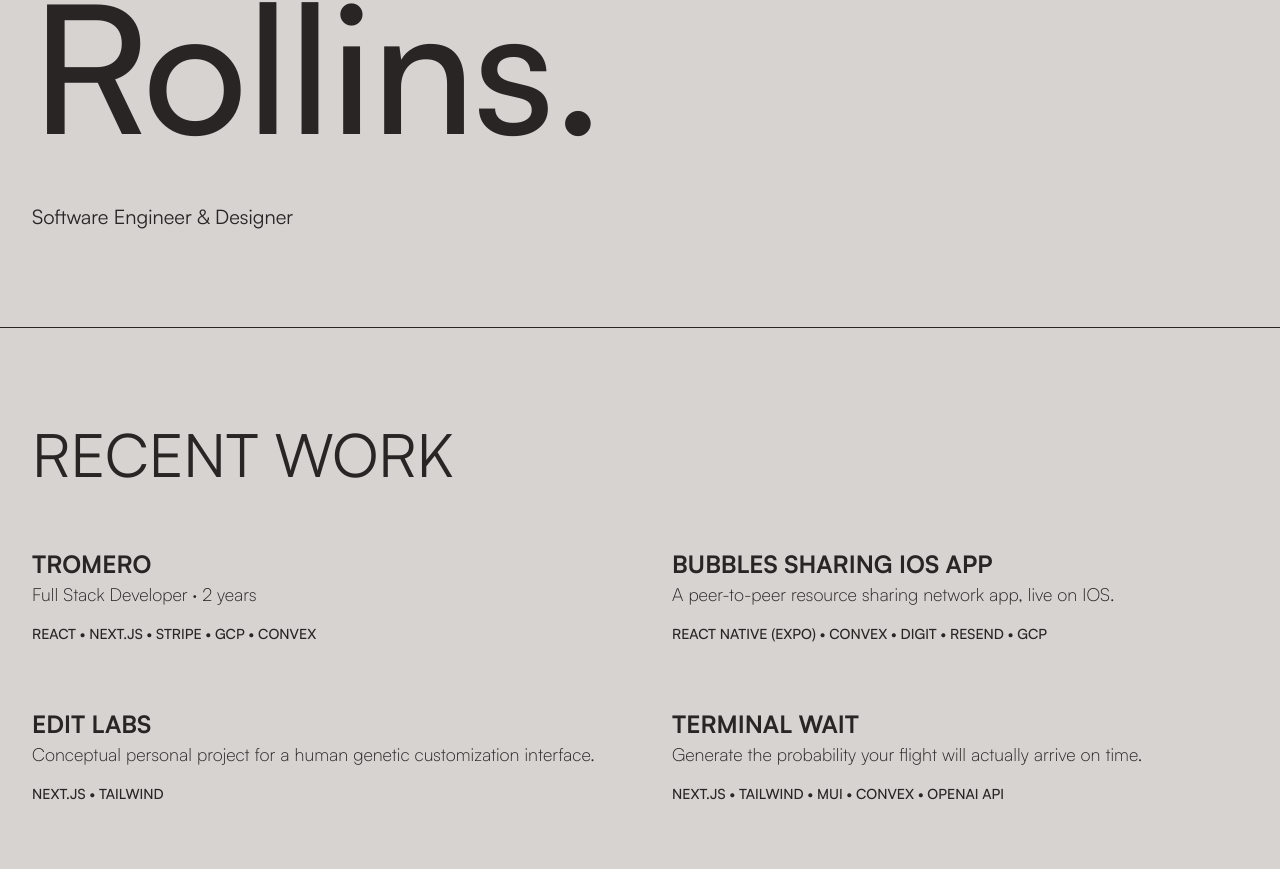
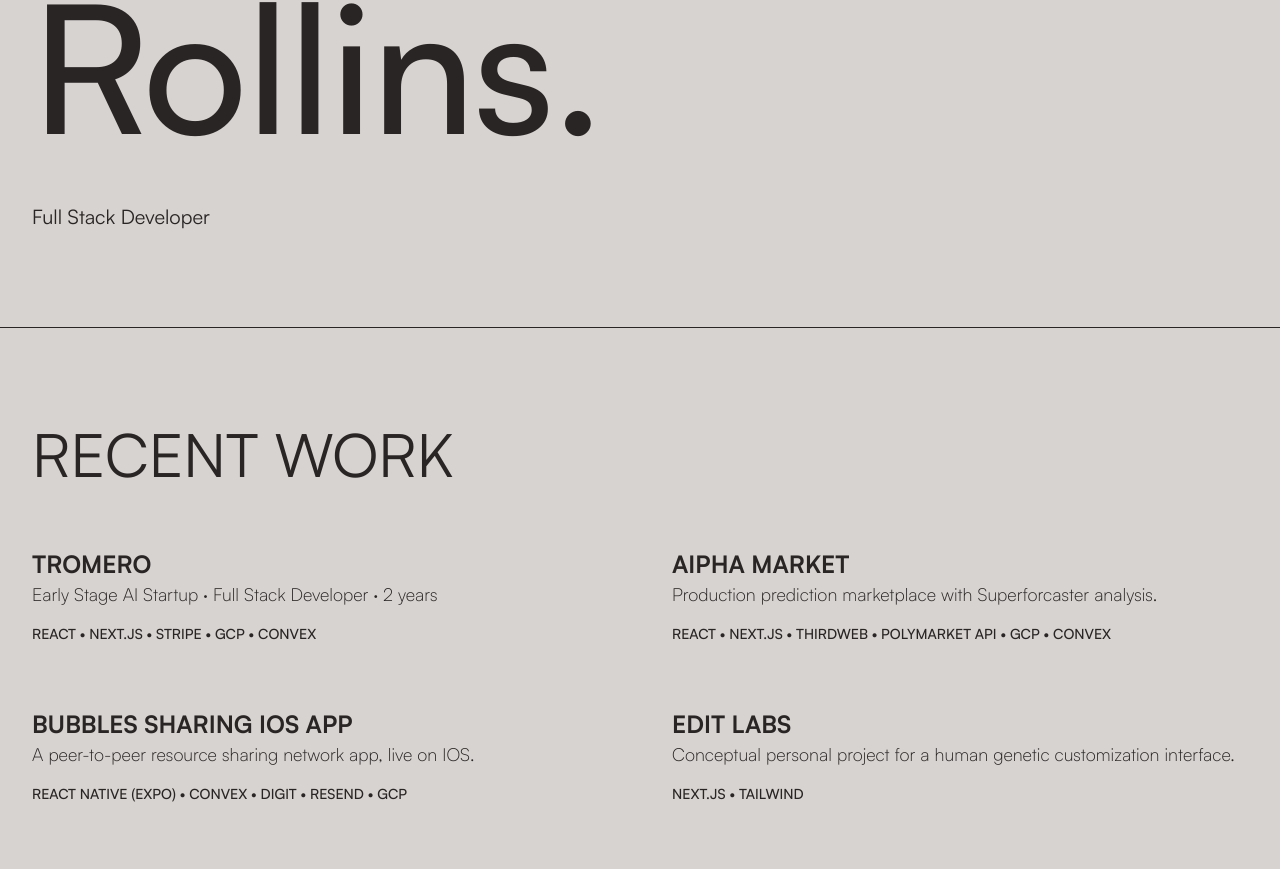
Before and after one commit to 0xjcr/0xjcr.github.io, a Next.js app: page / in a window 1280 px wide. Shown: the part 411-1280 px from the top of the page. Built offline with nearby package versions, Linux system fonts and the light colour scheme.

Commit message:
updates wip

```diff
--- a/src/app/page.tsx
+++ b/src/app/page.tsx
@@ -178,7 +178,7 @@
           className="text-xl mt-8 max-w-md"
           variants={staggerItem}
         >
-          Software Engineer & Designer
+          Full Stack Developer
         </motion.p>
       </motion.div>
 
@@ -207,8 +207,19 @@
               isStatic
 
             ><h3 className="text-2xl  font-bold uppercase hover:text-blue-800 hover:cursor-pointer w-fit">Tromero</h3></LinkPreview>
-            <p className="text-lg font-light">Full Stack Developer · 2 years</p>
+            <p className="text-lg font-light">Early Stage AI Startup · Full Stack Developer · 2 years</p>
             <p className="text-sm font-medium">REACT • NEXT.JS • STRIPE • GCP • CONVEX</p>
+          </motion.div>
+
+          <motion.div className="space-y-4" variants={staggerItem}>
+            <LinkPreview
+              url="https://aipha.market"
+              imageSrc="/aipha_site.png"
+              isStatic
+
+            ><h3 className="text-2xl  font-bold uppercase hover:text-blue-800 hover:cursor-pointer w-fit">Aipha Market</h3></LinkPreview>
+            <p className="text-lg font-light">Production prediction marketplace with Superforcaster analysis.</p>
+            <p className="text-sm font-medium">REACT • NEXT.JS • THIRDWEB • POLYMARKET API • GCP • CONVEX</p>
           </motion.div>
 
           <motion.div className="space-y-4" variants={staggerItem}>
@@ -298,6 +309,7 @@
           <motion.div className="space-y-8" variants={staggerItem}>
             <h3 className="text-xl font-bold">AI / ML</h3>
             <ul className="space-y-2 text-lg font-light">
+              <li>GOOGLE AI STUDIO</li>
               <li>OPENAI API</li>
               <li>CLAUDE API</li>
               <li>LANGCHAIN</li>
```
Also changed, not shown: public/aipha_site.png (added).
